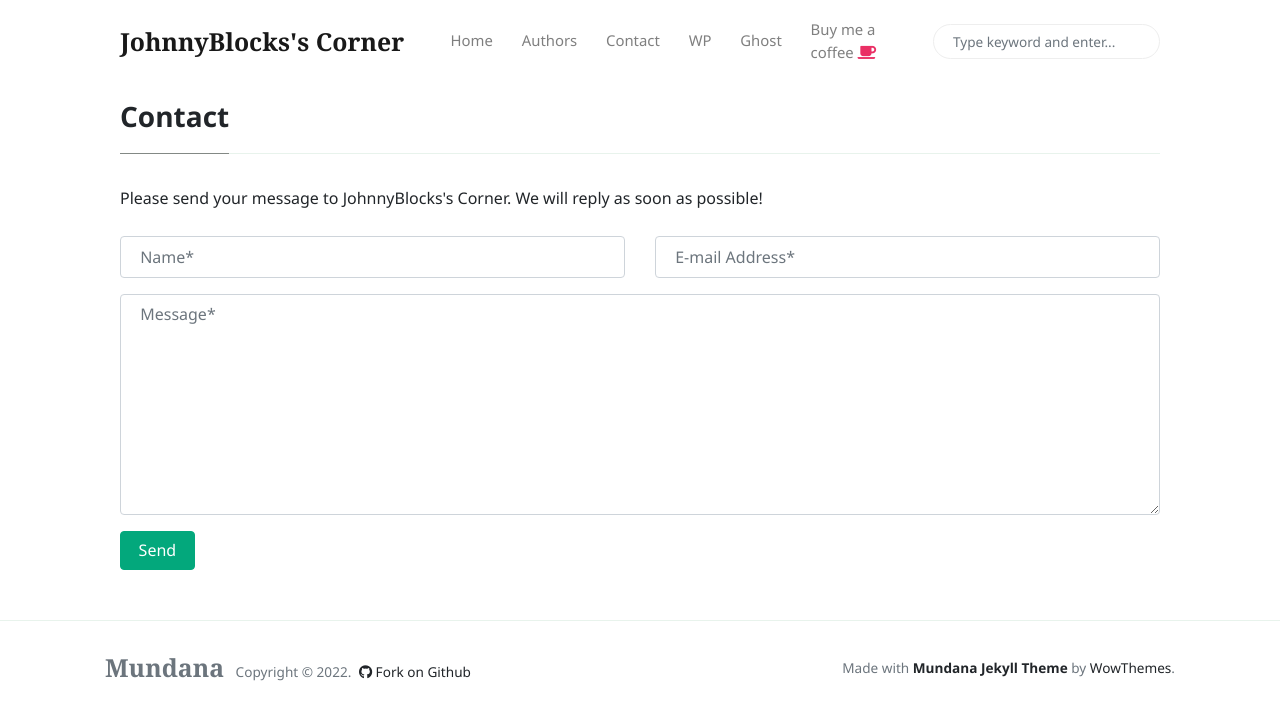
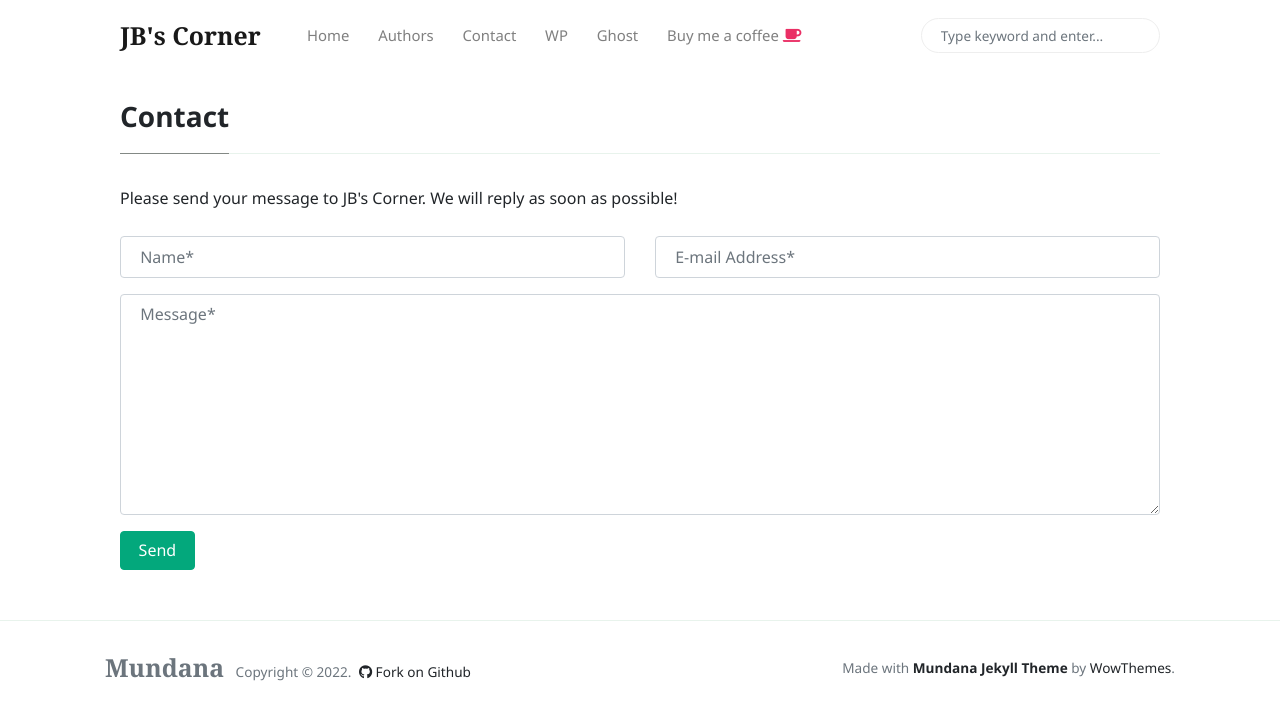
Before and after one commit to JohnnyBlocks/JBs-Lab-Production, a Jekyll site: the page built from _pages/contact.md, in a window 1280 px wide. Shown: the top 720 px of the page. Built offline with Jekyll 4.4.1, drawn with Linux system fonts in a browser that asks for light colours; nearby versions of some CDN libraries.

Commit message:
Name Adjust

```diff
--- a/_config.yml
+++ b/_config.yml
@@ -1,6 +1,6 @@
 # Site
-name: "JohnnyBlocks's Corner"
-description: "JohnnyBlock's Corner - Video Games - SteamDeck - Computer Science - Data Science"
+name: "JB's Corner"
+description: "JB's Corner - Video Games - SteamDeck - Computer Science - Data Science"
 logo: 'assets/images/logo.png'
 favicon: 'assets/icons/favicon.ico'
 baseurl: ''
```
